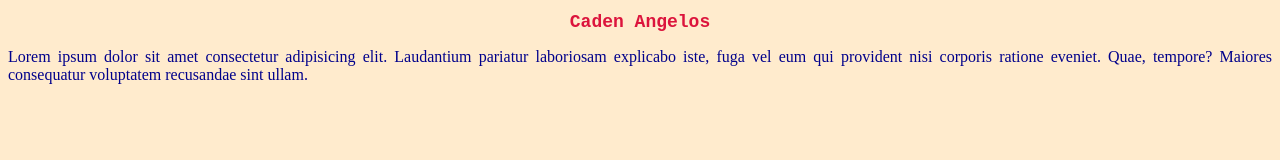
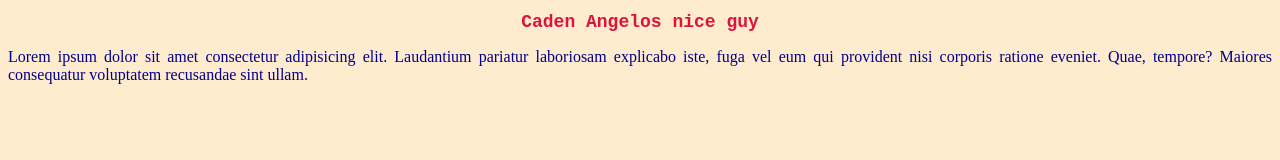
Before and after one commit to CadenAngelos/firstRepo, a plain HTML site: page index.html in a window 1280 px wide. Drawn offline with Linux system fonts and the light colour scheme.

Commit message:
Update index.html

```diff
--- a/index.html
+++ b/index.html
@@ -8,7 +8,8 @@
     <script src="jav.js"></script>
   </head>
   <body>
-    <h1>Caden Angelos</h1>
+    <h1>Caden Angelos nice guy</h1>
+
     <p>
       Lorem ipsum dolor sit amet consectetur adipisicing elit. Laudantium
       pariatur laboriosam explicabo iste, fuga vel eum qui provident nisi
```
